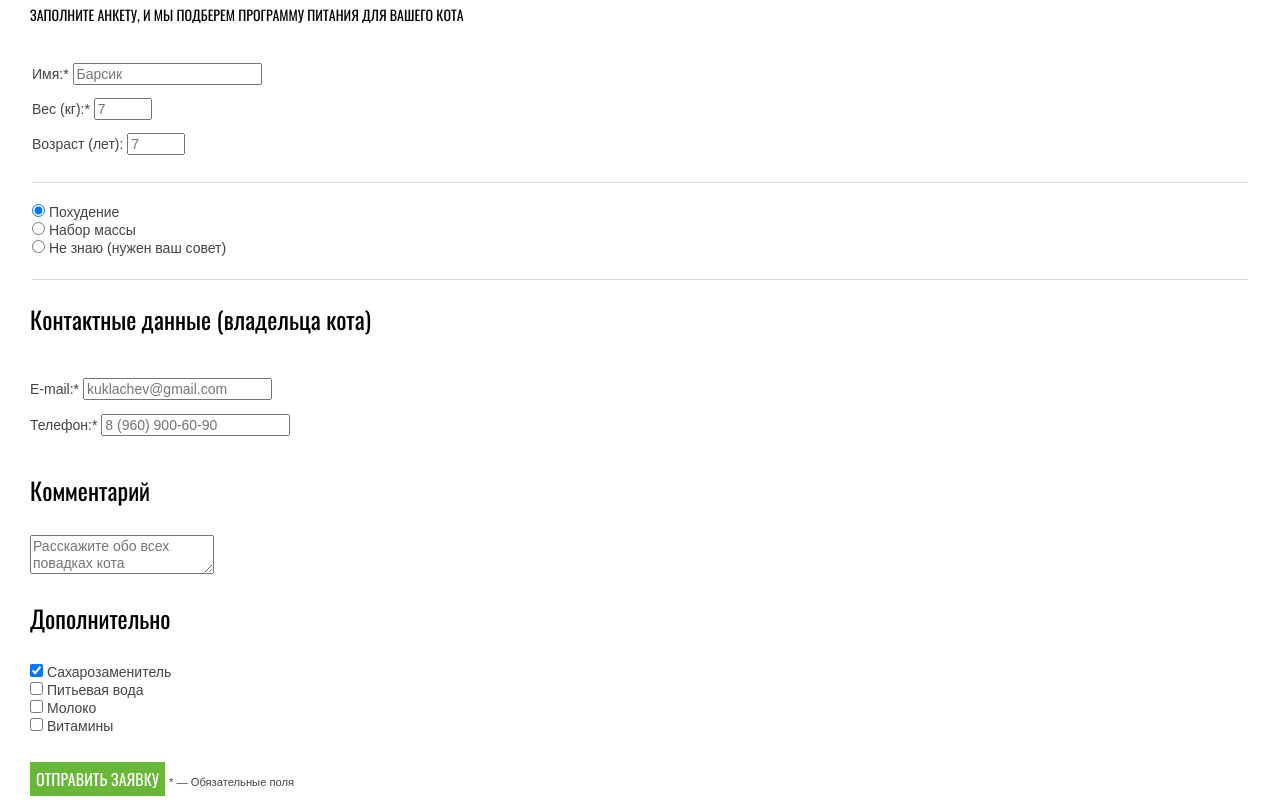
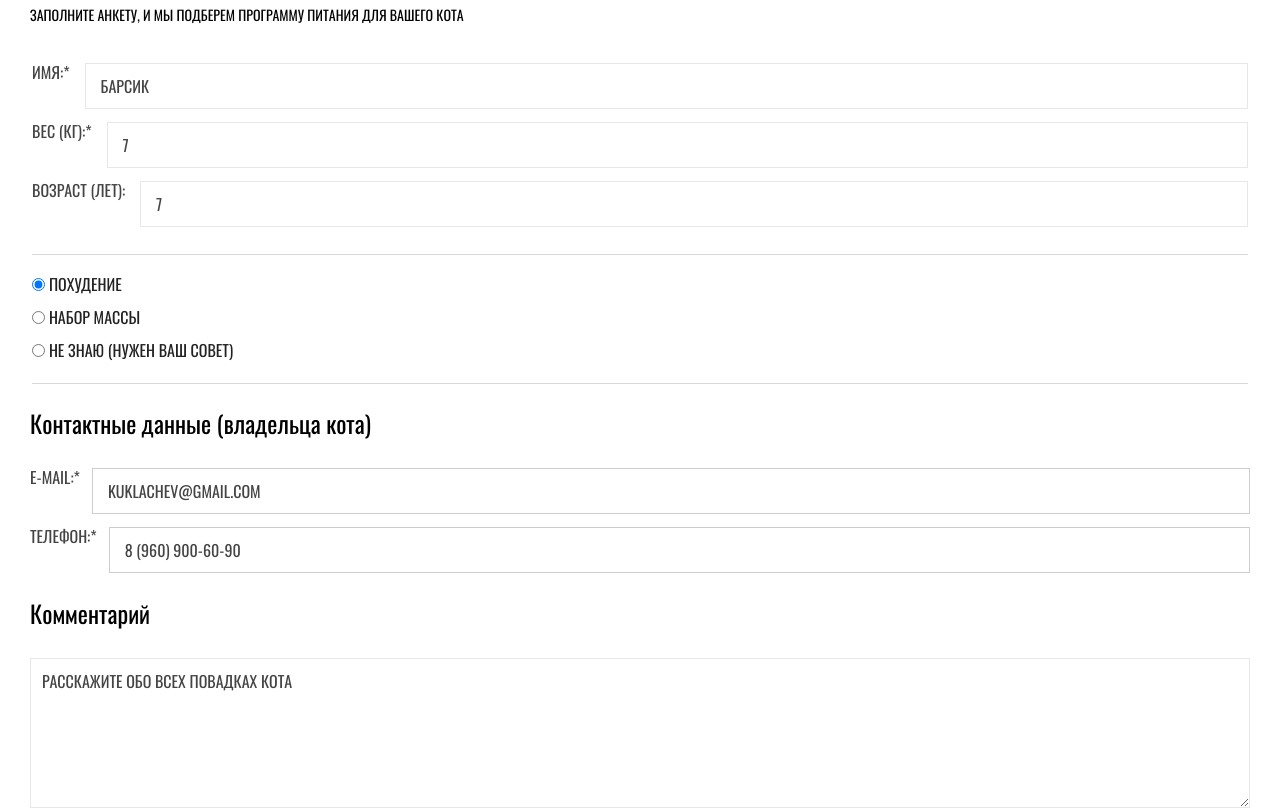
Before and after one commit to IrinaLebedeva/1265881-cat-energy-21, a website: page source/form.html in a window 1280 px wide. Shown: the part 340-1151 px from the top of the page. Drawn offline with nearby package versions, Linux system fonts and the light colour scheme; files that its build step writes are made by us from their sources; files whose address does not match are found by name.

Commit message:
Добавляет стилизацию label на странице формы

```diff
--- a/source/form.html
+++ b/source/form.html
@@ -43,15 +43,15 @@
           <fieldset class="form__col form__fieldset form-fieldset">
             <legend class="visually-hidden">Данные кота</legend>
             <p class="form-fieldset__field">
-              <label class="form__label" for="pet-name">Имя:*</label>
+              <label class="form__label form-fieldset__label" for="pet-name">Имя:*</label>
               <input class="form__input form__input--text" name="pet-name" id="pet-name" type="text" minlength="2" required placeholder="Барсик">
             </p>
             <p class="form-fieldset__field">
-              <label class="form__label" for="pet-weight">Вес (кг):*</label>
+              <label class="form__label form-fieldset__label" for="pet-weight">Вес (кг):*</label>
               <input class="form__input form__input--text" name="pet-weight" id="pet-weight" type="number" min="0" max="20" required placeholder="7">
             </p>
             <p class="form-fieldset__field">
-              <label class="form__label" for="pet-age">Возраст (лет):</label>
+              <label class="form__label form-fieldset__label" for="pet-age">Возраст (лет):</label>
               <input class="form__input form__input--text" name="pet-age" id="pet-age" type="number" min="0" max="20" placeholder="7">
             </p>
           </fieldset>
@@ -77,14 +77,14 @@
           <div class="container container--with-horizontal-border">
             <legend class="form__legend">Контактные данные (владельца кота)</legend>
           </div>
-          <div class="container">
-            <p class="form__col">
-              <label class="form__label" for="pet-owner-email">E-mail:*</label>
-              <input class="form__input form__input--text" name="pet-owner-email" id="pet-owner-email" type="email" required placeholder="kuklachev@gmail.com">
+          <div class="container form-fieldset">
+            <p class="form__col form-fieldset__field">
+              <label class="form__label form-fieldset__label--closer-to-field" for="pet-owner-email">E-mail:*</label>
+              <input class="form__input form__input--accent form__input--text" name="pet-owner-email" id="pet-owner-email" type="email" required placeholder="kuklachev@gmail.com">
             </p>
-            <p class="form__col">
-              <label class="form__label" for="pet-owner-phone">Телефон:*</label>
-              <input class="form__input form__input--text" name="pet-owner-phone" id="pet-owner-phone" type="tel" required placeholder="8 (960) 900-60-90">
+            <p class="form__col form-fieldset__field">
+              <label class="form__label form-fieldset__label--closer-to-field" for="pet-owner-phone">Телефон:*</label>
+              <input class="form__input form__input--accent form__input--text" name="pet-owner-phone" id="pet-owner-phone" type="tel" required placeholder="8 (960) 900-60-90">
             </p>
           </div>
         </fieldset>
@@ -104,26 +104,26 @@
             <ul class="form-list form-list--row">
               <li class="form-list__item">
                 <input class="form-list__input form-list__input--checkbox" name="additional-sugar" id="additional-sugar" type="checkbox" value="sugar" checked>
-                <label class="form-list__label" for="additional-sugar">Сахарозаменитель</label>
+                <label class="form-list__label form-list__label--accent" for="additional-sugar">Сахарозаменитель</label>
               </li>
               <li class="form-list__item">
                 <input class="form-list__input form-list__input--checkbox" name="additional-water" id="additional-water" type="checkbox" value="water">
-                <label class="form-list__label" for="additional-water">Питьевая вода</label>
+                <label class="form-list__label form-list__label--accent" for="additional-water">Питьевая вода</label>
               </li>
               <li class="form-list__item">
                 <input class="form-list__input form-list__input--checkbox" name="additional-milk" id="additional-milk" type="checkbox" value="milk">
-                <label class="form-list__label" for="additional-milk">Молоко</label>
+                <label class="form-list__label form-list__label--accent" for="additional-milk">Молоко</label>
               </li>
               <li class="form-list__item">
                 <input class="form-list__input form-list__input--checkbox" name="additional-vitamins" id="additional-vitamins" type="checkbox" value="vitamins">
-                <label class="form-list__label" for="additional-vitamins">Витамины</label>
+                <label class="form-list__label form-list__label--accent" for="additional-vitamins">Витамины</label>
               </li>
             </ul>
           </div>
         </fieldset>
         <div class="form__row container">
           <div class="form__col">
-            <button class="button" type="submit">Отправить заявку</button>
+            <button class="button form__button" type="submit">Отправить заявку</button>
             <small class="form__comment">* — Обязательные поля</small>
           </div>
         </div>
--- a/source/sass/blocks/form-fieldset.scss
+++ b/source/sass/blocks/form-fieldset.scss
@@ -6,3 +6,16 @@
     margin-bottom: 0;
   }
 }
+
+.form-fieldset__field {
+  display: flex;
+  flex-direction: row;
+}
+
+.form-fieldset__label {
+  margin-right: 15px;
+
+  &--closer-to-field {
+    margin-right: 12px;
+  }
+}
--- a/source/sass/blocks/form-list.scss
+++ b/source/sass/blocks/form-list.scss
@@ -1,3 +1,16 @@
 .form-list {
   @include list-reset();
 }
+
+.form-list .form-list__item:not(:last-child) {
+  margin-bottom: 13px;
+}
+
+.form-list__label {
+  @include font-accent-regular(16px, 18px, $color--main-accent);
+  text-transform: uppercase;
+
+  &--accent {
+    color: $color--secondary;
+  }
+}
--- a/source/sass/blocks/form.scss
+++ b/source/sass/blocks/form.scss
@@ -32,6 +32,58 @@
   }
 }
 
-.form__col {
+.form__label {
+  @include font-accent-regular(16px, 18px, $color--main);
+  text-transform: uppercase;
+}
+
+.form__input {
+  border-width: 1px;
+  border-color: $form-input--border;
+  border-style: solid;
+  border-radius: 0;
+
+  padding-top: 13px;
+  padding-right: 15px;
+  padding-bottom: 13px;
+  padding-left: 15px;
+
+  @include font-accent-regular(16px, 18px, $color--main);
+  text-transform: uppercase;
+
+  &::placeholder {
+    color: $color--main;
+    opacity: 1;
+  }
+
+  &--accent {
+    border-color: $form-input--border-accent;
+  }
+
+  &--text {
+    flex-grow: 1;
+  }
+
+  &--textarea {
+    width: 100%;
+    height: 150px;
+
+    padding-right: 11px;
+    padding-left: 11px;
+  }
+}
+
+.form__button {
+  margin-bottom: 21px;
+}
+
+.form__comment {
+  @include font-main(14px, 16px, $color--secondary);
+
   display: block;
+  text-align: center;
+
+  @media ($tablet-width) {
+    display: inline-block;
+  }
 }
--- a/source/sass/variables/colors.scss
+++ b/source/sass/variables/colors.scss
@@ -14,3 +14,6 @@ $color--secondary: #000000;
 $background-color--secondary-accent: #eaeaea;
 
 $color--border-main: #d9d9d9;
+
+$form-input--border: #e7e7e7;
+$form-input--border-accent: #cdcdcd;
```
